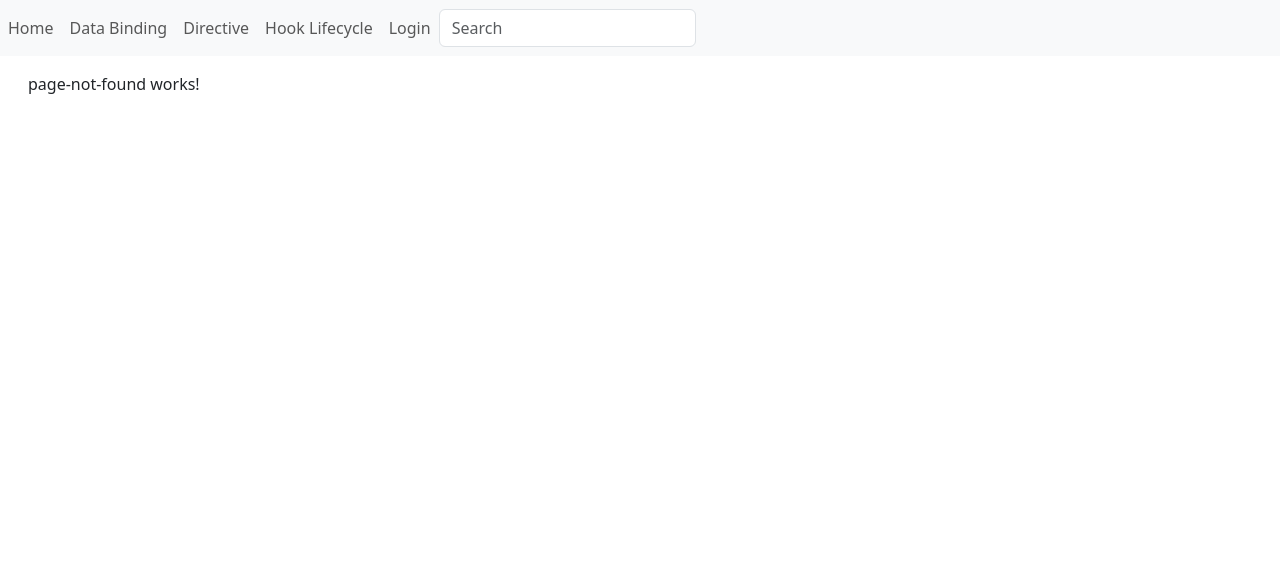
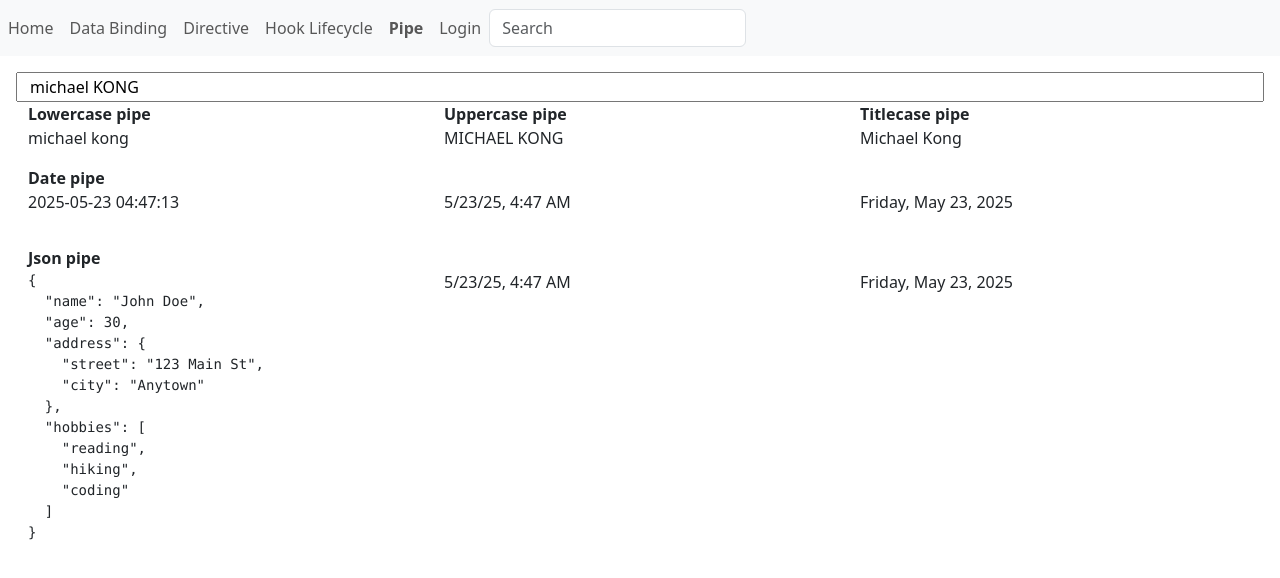
Before and after one commit to wjkonger/angular-tour-of-heroes, an Angular app: page /pipe in a window 1280 px wide. Shown: the top 578 px of the page. Built offline with nearby package versions, Linux system fonts and the light colour scheme.

Commit message:
Add Pipe component

```diff
--- a/src/app/app.component.html
+++ b/src/app/app.component.html
@@ -15,6 +15,9 @@
       </li>
       <li class="nav-item">
         <a class="nav-link"  routerLink="hook-lifecycle" routerLinkActive="activeLink">Hook Lifecycle</a>
+      </li>
+        <li class="nav-item">
+        <a class="nav-link"  routerLink="pipe" routerLinkActive="activeLink">Pipe</a>
       </li>
         <!-- <li class="nav-item">
         <a class="nav-link" [href]="externalLink" target="_blank">External Link</a>
--- a/src/app/app.routes.ts
+++ b/src/app/app.routes.ts
@@ -5,6 +5,7 @@ import { PageNotFoundComponent } from './page-not-found/page-not-found.component
 import { HomeComponent } from './home/home.component';
 import { LoginComponent } from './login/login.component';
 import { HookLifecycleComponent } from './hook-lifecycle/hook-lifecycle.component';
+import { PipeComponent } from './pipe/pipe.component';
 
 export const routes: Routes = [
     {path: "", component: HomeComponent},
@@ -13,6 +14,7 @@ export const routes: Routes = [
     {path: "directive", component: DirectiveComponent},
     {path: "login", component: LoginComponent},
     {path: "hook-lifecycle", component: HookLifecycleComponent},
+     {path: "pipe", component: PipeComponent},
     {path: "**", component: PageNotFoundComponent}
 
 ];
--- a/src/app/login/login.component.ts
+++ b/src/app/login/login.component.ts
@@ -1,4 +1,4 @@
-import { Component, DoCheck, OnChanges, OnInit, SimpleChanges } from '@angular/core';
+import { Component } from '@angular/core';
 import { Router } from '@angular/router';
 
 @Component({
@@ -8,24 +8,12 @@ import { Router } from '@angular/router';
   styleUrl: './login.component.css'
 })
 
-export class LoginComponent implements OnChanges, OnInit, DoCheck{
+export class LoginComponent{
   constructor(private router: Router){
     console.log("constructor called");
   }
 
-  ngOnChanges(changes: SimpleChanges): void {
-    // use for components input property
-    console.log("1. ngOnChanges() called");
-  }
 
-  ngOnInit(): void {
-    // use for API call
-    console.log("2. ngOnInit() called");
-  }
-
-  ngDoCheck(): void {
-    console.log("3. ngDoCheck() called");
-  }
 
   loginData()
   {
--- /dev/null
+++ b/src/app/pipe/pipe.component.html
@@ -0,0 +1,43 @@
+<div class="row">
+<input type="text" [(ngModel)]="name">
+</div>
+<div class="row">
+    <div class="col-4">
+        <b>Lowercase pipe</b><br>
+        {{ name | lowercase }}
+    </div>
+    <div class="col-4">
+        <b>Uppercase pipe</b><br>
+        {{ name | uppercase }}
+    </div>
+    <div class="col-4">
+        <b>Titlecase pipe</b><br>
+        {{ name | titlecase }}
+    </div>
+</div>
+<p></p>
+<div class="row">
+    <b>Date pipe</b><br>
+    <div class="col-4">
+        <p>{{ today | date:'yyyy-MM-dd HH:mm:ss' }}</p>
+    </div>
+    <div class="col-4">
+       <p>{{ today | date:'short' }}</p>
+    </div>
+    <div class="col-4">
+        <p>{{ today | date:'fullDate' }}</p>
+    </div>
+</div>
+<p></p>
+<div class="row">
+    <b>Json pipe</b><br>
+    <div class="col-4">
+        <pre>{{ data | json }}</pre>
+    </div>
+    <div class="col-4">
+       <p>{{ today | date:'short' }}</p>
+    </div>
+    <div class="col-4">
+        <p>{{ today | date:'fullDate' }}</p>
+    </div>
+</div>
--- /dev/null
+++ b/src/app/pipe/pipe.component.ts
@@ -0,0 +1,24 @@
+import { CommonModule } from '@angular/common';
+import { Component } from '@angular/core';
+import { FormsModule } from '@angular/forms';
+
+@Component({
+  selector: 'app-pipe',
+  imports: [FormsModule, CommonModule],
+  templateUrl: './pipe.component.html',
+  styleUrl: './pipe.component.css'
+})
+export class PipeComponent {
+  name: string = "michael KONG";
+  today: number = Date.now();
+
+  data = {
+    name: 'John Doe',
+    age: 30,
+    address: {
+      street: '123 Main St',
+      city: 'Anytown',
+    },
+    hobbies: ['reading', 'hiking', 'coding'],
+  };
+}
```
Also changed, not shown: src/app/pipe/pipe.component.css (added), 1 other file (tests, documents, lock files or other folders).
